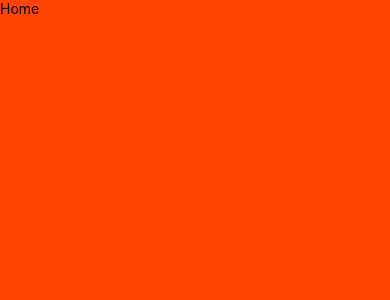
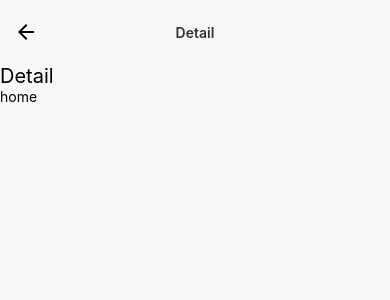
Before and after one commit to clin211/react-native-awesome, a React Native app: screen /Detail in a window 390 px wide. Before the commit this address had no page. Shown: the top 300 px of the page. Built offline with nearby package versions, Linux system fonts and the light colour scheme.

Commit message:
feat: 优化暗黑模式

```diff
--- a/App.tsx
+++ b/App.tsx
@@ -1,45 +1,48 @@
-/**
- * Sample React Native App
- * https://github.com/facebook/react-native
- *
- * @format
- */
-
 import {NavigationContainer} from '@react-navigation/native';
 import React, {useEffect} from 'react';
-import {StatusBar, useColorScheme} from 'react-native';
+import {StatusBar} from 'react-native';
 import SplashScreen from 'react-native-splash-screen';
 import {createNativeStackNavigator} from '@react-navigation/native-stack';
 import theme from './src/theme/colors';
-import shared from './src/utils/shared';
 import Home from './src/pages/Home';
+import Detail from './src/pages/Detail';
+import ScreenParams from './src/types/navigation';
+import useMakeStyle from './src/hooks/useMakeStyle';
+import useStyles from './src/assets/styles/pages/root';
 
-const Stack = createNativeStackNavigator();
+const Stack = createNativeStackNavigator<ScreenParams>();
 
 function App(): JSX.Element {
-  const isDarkMode = useColorScheme() === 'dark';
+  const {mode} = useMakeStyle();
+  const styles = useStyles();
 
   useEffect(() => {
     SplashScreen.hide();
   }, []);
 
-  useEffect(() => {
-    shared.systemColorScheme = isDarkMode ? 'dark' : 'light';
-  }, [isDarkMode]);
-  console.log('shared system mode', isDarkMode, shared.systemColorScheme);
-
   return (
     <NavigationContainer theme={theme}>
       <StatusBar
-        barStyle={isDarkMode ? 'light-content' : 'dark-content'}
+        barStyle={mode === 'dark' ? 'light-content' : 'dark-content'}
         backgroundColor={'transparent'}
       />
-      <Stack.Navigator>
+      <Stack.Navigator
+        initialRouteName="Home"
+        screenOptions={{
+          contentStyle: styles.content,
+          headerTitleAlign: 'center',
+          headerTitleStyle: styles.title,
+          headerShadowVisible: false,
+          statusBarTranslucent: true,
+          gestureEnabled: false,
+          headerStyle: styles.header,
+        }}>
         <Stack.Screen
           name="Home"
           component={Home}
           options={{headerShown: false}}
         />
+        <Stack.Screen component={Detail} name="Detail" />
       </Stack.Navigator>
     </NavigationContainer>
   );
--- /dev/null
+++ b/src/assets/styles/pages/home.ts
@@ -0,0 +1,21 @@
+import {StyleSheet, StatusBar} from 'react-native';
+import useMakeStyle from '../../../hooks/useMakeStyle';
+
+const useStyles = () => {
+  const {theme} = useMakeStyle();
+  const statusBarHeight = StatusBar.currentHeight;
+  return StyleSheet.create({
+    container: {
+      flex: 1,
+      paddingTop: statusBarHeight,
+    },
+    title: {
+      fontSize: 14,
+      fontWeight: '600',
+      color: theme.colors.headline,
+      textTransform: 'capitalize',
+    },
+  });
+};
+
+export default useStyles;
--- /dev/null
+++ b/src/assets/styles/pages/root.ts
@@ -0,0 +1,23 @@
+import {StyleSheet} from 'react-native';
+import useMakeStyle from '../../../hooks/useMakeStyle';
+
+const useStyles = () => {
+  const {theme} = useMakeStyle();
+  return StyleSheet.create({
+    content: {
+      flex: 1,
+      backgroundColor: theme.colors.background,
+    },
+    title: {
+      fontSize: 14,
+      fontWeight: '600',
+      color: theme.colors.headline,
+      textTransform: 'capitalize',
+    },
+    header: {
+      backgroundColor: theme.colors.background,
+    },
+  });
+};
+
+export default useStyles;
--- /dev/null
+++ b/src/hooks/useMakeStyle.ts
@@ -0,0 +1,13 @@
+import {useMemo} from 'react';
+import {useColorScheme} from 'react-native';
+import {dark, light} from '../theme/colors';
+import shared from '../utils/shared';
+
+const useMakeStyle = () => {
+  const mode = useColorScheme() || 'light';
+  const theme = mode === 'light' ? light : dark;
+  shared.systemColorScheme = useMemo(() => mode, [mode]);
+  return {mode, theme};
+};
+
+export default useMakeStyle;
--- /dev/null
+++ b/src/pages/Detail.tsx
@@ -0,0 +1,40 @@
+import React, {FC} from 'react';
+import {View, Text, Pressable, StyleSheet} from 'react-native';
+import {NativeStackScreenProps} from '@react-navigation/native-stack';
+import ScreenParams from '../types/navigation';
+import useMakeStyle from '../hooks/useMakeStyle';
+
+const Detail: FC<NativeStackScreenProps<ScreenParams, 'Detail'>> = ({
+  navigation,
+}) => {
+  const styles = useStyles();
+
+  const handleOnPress = () => {
+    navigation.push('Home');
+  };
+
+  return (
+    <View style={styles.container}>
+      <Text style={styles.text}>Detail</Text>
+      <Pressable>
+        <Text onPress={handleOnPress}>home</Text>
+      </Pressable>
+    </View>
+  );
+};
+
+const useStyles = () => {
+  const {theme} = useMakeStyle();
+  return StyleSheet.create({
+    container: {
+      flex: 1,
+      backgroundColor: theme.colors.background,
+    },
+    text: {
+      fontSize: 20,
+      lineHeight: 24,
+      color: theme.colors.text,
+    },
+  });
+};
+export default Detail;
--- a/src/pages/Home.tsx
+++ b/src/pages/Home.tsx
@@ -1,26 +1,21 @@
-import React, {useMemo} from 'react';
-import {View, Text, StyleSheet, useColorScheme} from 'react-native';
-import {dark, light, ThemeType} from '../theme/colors';
+import React, {FC} from 'react';
+import {View, Text, Pressable} from 'react-native';
+import ScreenParams from '../types/navigation';
+import {NativeStackScreenProps} from '@react-navigation/native-stack';
+import useStyles from '../assets/styles/pages/home';
 
-const Home = () => {
-  const mode = useColorScheme() || 'light';
-  const styles = useMemo(
-    () => styling(mode === 'light' ? light : dark),
-    [mode],
-  );
+const Home: FC<NativeStackScreenProps<ScreenParams, 'Home'>> = ({
+  navigation,
+}) => {
+  const styles = useStyles();
   return (
     <View style={styles.container}>
-      <Text>Home</Text>
+      <Text style={styles.title}>Home</Text>
+      <Pressable onPress={() => navigation.push('Detail')}>
+        <Text style={styles.title}>Press</Text>
+      </Pressable>
     </View>
   );
 };
 
-const styling = (theme: ThemeType) =>
-  StyleSheet.create({
-    container: {
-      flex: 1,
-      backgroundColor: theme.colors.primary,
-    },
-  });
-
 export default Home;
--- a/src/theme/colors.ts
+++ b/src/theme/colors.ts
@@ -6,11 +6,12 @@ const light = {
   colors: {
     ...DefaultTheme.colors,
     primary: '#ff4500',
-    background: '#fff',
+    background: '#f7f7f7',
     card: '#fff',
     text: '#000',
     border: '#ccc',
     notification: '#000',
+    headline: 'rgba(0, 0, 0 , 0.8)',
   },
 };
 
@@ -19,11 +20,12 @@ const dark = {
   colors: {
     ...DarkTheme.colors,
     primary: '#00BAFF',
-    background: '#000',
+    background: '#171B1C',
     card: '#000',
     text: '#fff',
     border: '#ccc',
     notification: '#fff',
+    headline: 'rgba(255, 255, 255 , 0.8)',
   },
 };
 
--- /dev/null
+++ b/src/types/navigation.ts
@@ -0,0 +1,6 @@
+type ScreenParams = {
+  Home: undefined;
+  Detail: undefined;
+};
+
+export default ScreenParams;
```
